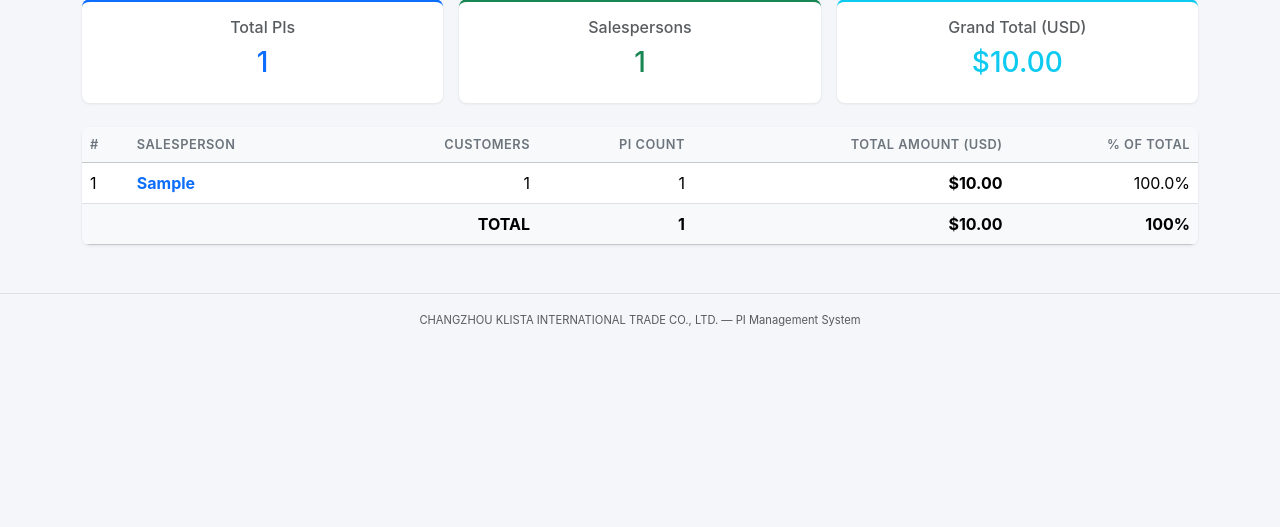
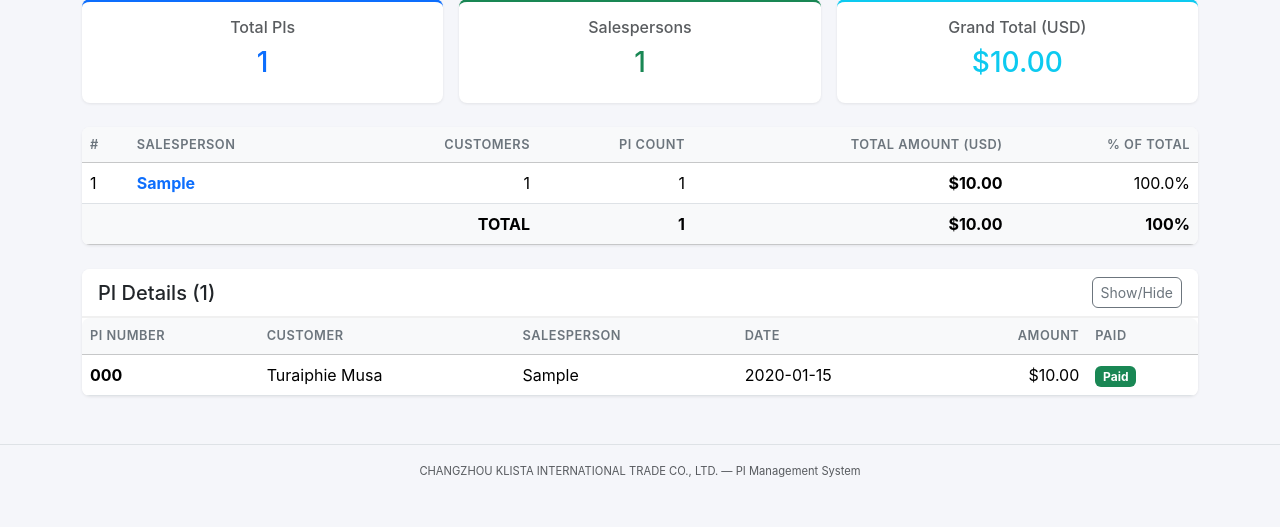
Before and after one commit to fantastic10086-commits/Myweb, a Flask app: page /sales-stats in a window 1280 px wide. Shown: the part 273-800 px from the top of the page. Run offline with Flask 3, Linux system fonts and the light colour scheme; the visitor is signed in with stand-in values (Sample User, id 1); data comes from the database, SQL or seed files in the repository; tables that the repository leaves empty hold one stand-in row (values such as "Sample post").

Commit message:
v4.0.4 — 业绩统计新增PI明细表
- 统计表下方新增可折叠PI明细
- 显示PI编号、客户、业务员、日期、金额、付款状态
- 按筛选条件过滤

```diff
--- a/app.py
+++ b/app.py
@@ -497,13 +497,24 @@ def sales_stats():
     grand_total = sum(r.total_amount for r in results)
     grand_pi_count = sum(r.pi_count for r in results)
 
+    # Detailed PI list for the same filter
+    pi_detail_q = PI.query.options(joinedload(PI.customer)).order_by(PI.created_at.desc())
+    if date_from:
+        try: pi_detail_q = pi_detail_q.filter(PI.issue_date >= datetime.strptime(date_from, '%Y-%m-%d').date())
+        except: pass
+    if date_to:
+        try: pi_detail_q = pi_detail_q.filter(PI.issue_date <= datetime.strptime(date_to, '%Y-%m-%d').date())
+        except: pass
+    all_filtered_pis = pi_detail_q.all()
+
     return render_template('sales_stats.html',
                            stats=results,
                            grand_total=grand_total,
                            grand_pi_count=grand_pi_count,
                            date_from=date_from,
                            date_to=date_to,
-                           preset=preset)
+                           preset=preset,
+                           all_pis=all_filtered_pis)
 
 
 @app.route('/customers/<int:id>/delete', methods=['POST'])
--- a/templates/sales_stats.html
+++ b/templates/sales_stats.html
@@ -130,4 +130,33 @@
         {% endif %}
     </div>
 </div>
+
+<!-- PI Detail List -->
+{% if all_pis %}
+<div class="card mt-4">
+    <div class="card-header d-flex justify-content-between align-items-center">
+        <h5 class="mb-0">PI Details ({{ all_pis|length }})</h5>
+        <button class="btn btn-sm btn-outline-secondary" type="button" data-bs-toggle="collapse" data-bs-target="#piDetailTable">Show/Hide</button>
+    </div>
+    <div class="collapse show" id="piDetailTable">
+        <div class="table-responsive">
+            <table class="table table-hover mb-0 align-middle">
+                <thead class="table-light"><tr><th>PI Number</th><th>Customer</th><th>Salesperson</th><th>Date</th><th class="text-end">Amount</th><th>Paid</th></tr></thead>
+                <tbody>
+                    {% for pi in all_pis %}
+                    <tr>
+                        <td><strong>{{ pi.pi_number }}</strong></td>
+                        <td>{{ pi.customer.name if pi.customer else '-' }}</td>
+                        <td>{{ pi.salesperson }}</td>
+                        <td>{{ pi.issue_date.strftime('%Y-%m-%d') if pi.issue_date else '-' }}</td>
+                        <td class="text-end">{% if pi.currency == 'RMB' %}¥{% else %}${% endif %}{{ '%.2f'|format(pi.total_amount) }}</td>
+                        <td>{% if pi.paid %}<span class="badge bg-success">Paid</span>{% else %}<span class="badge bg-secondary">Unpaid</span>{% endif %}</td>
+                    </tr>
+                    {% endfor %}
+                </tbody>
+            </table>
+        </div>
+    </div>
+</div>
+{% endif %}
 {% endblock %}
```
